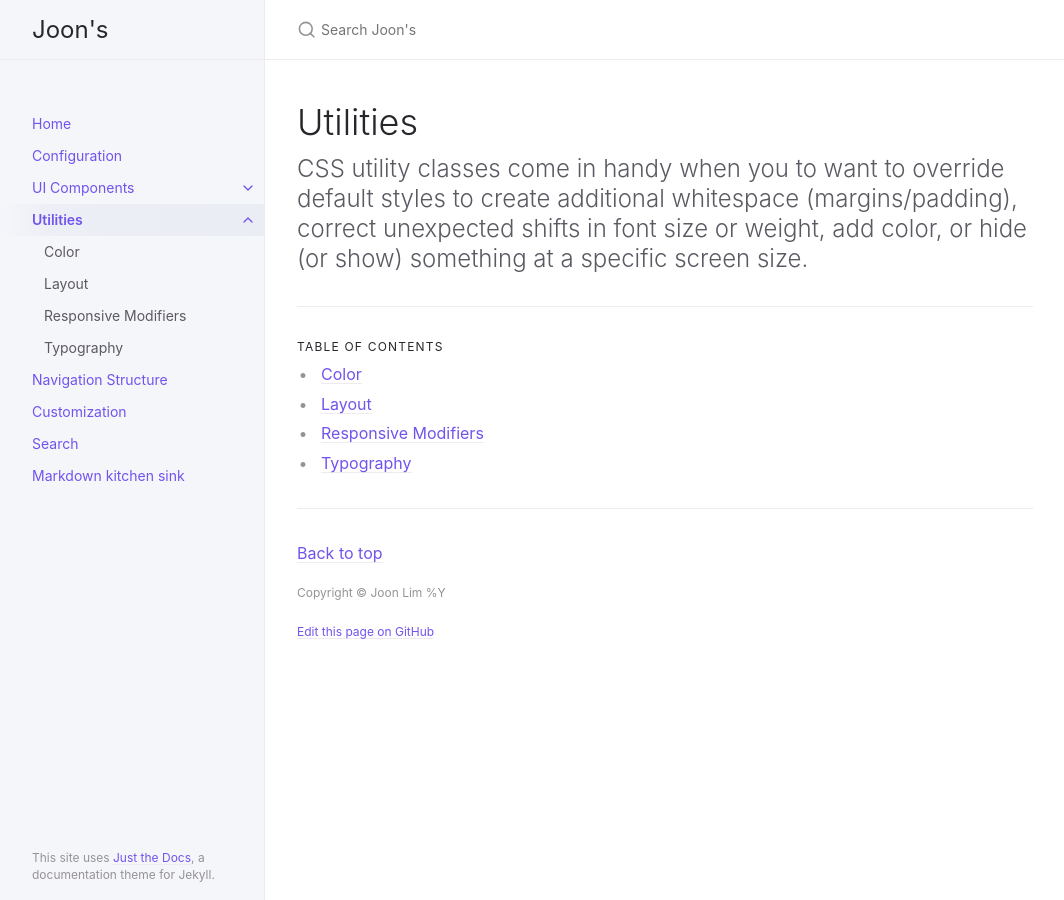
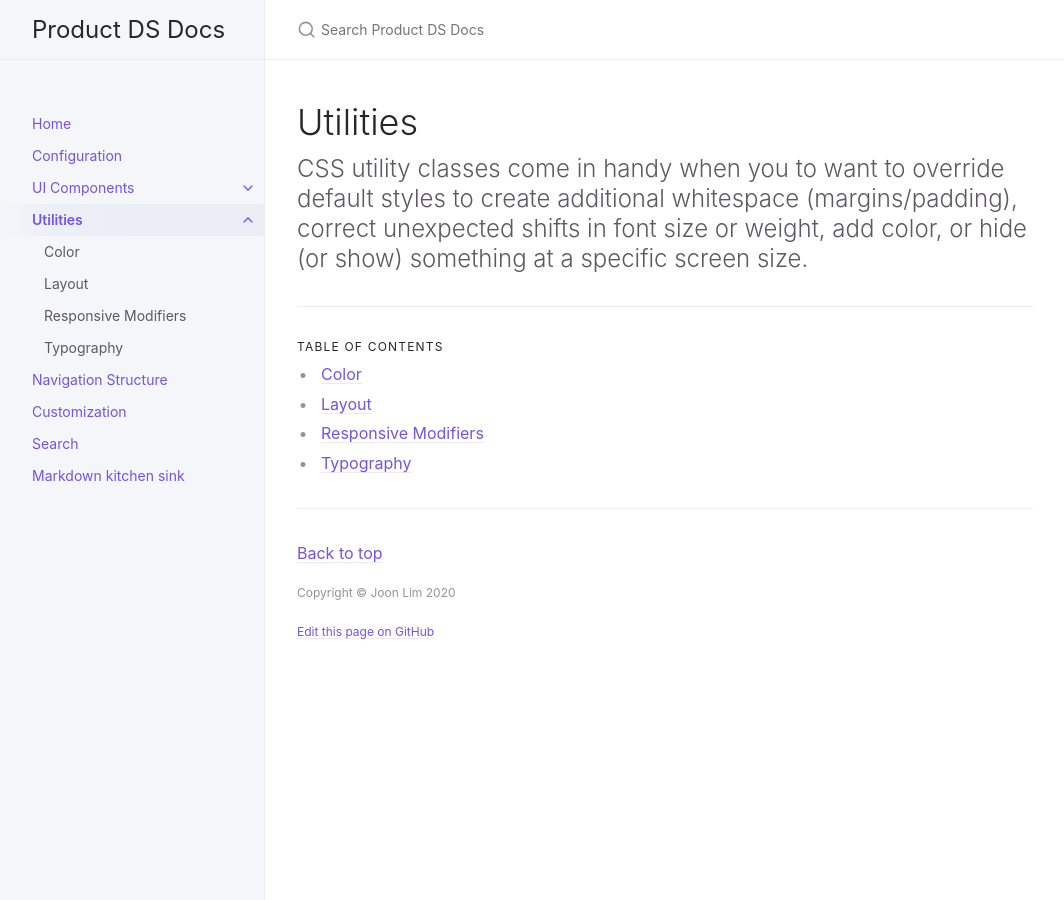
Before and after one commit to thisisjoonlim/dsdocs, a Jekyll site: the page built from docs/utilities/utilities.md, in a window 1280 px wide. Shown: the whole page, without its empty margins (107-1171 px from the left). Built offline with Jekyll 4.4.1, drawn with Linux system fonts in a browser that asks for light colours.

```diff
--- a/_config.yml
+++ b/_config.yml
@@ -13,7 +13,7 @@
 # you will see them accessed via {{ site.title }}, {{ site.github_repo }}, and so on.
 # You can create any custom variable you would like, and they will be accessible
 # in the templates via {{ site.myvariable }}.
-title: Joon's
+title: Product DS Docs
 description: Thoughts on Data, Science, and Engineering
 baseurl: "/thoughts" # the subpath of your site, e.g. /blog
 url: "https://thisisjoonlim.github.io" # the base hostname & protocol for your site, e.g. http://example.com
@@ -68,7 +68,7 @@ nav_sort: case_insensitive # default, equivalent to nil
 back_to_top: true
 back_to_top_text: "Back to top"
 
-footer_content: "Copyright &copy; Joon Lim %Y</a>"
+footer_content: "Copyright &copy; Joon Lim 2020</a>"
 
 # Footer last edited timestamp
 last_edit_timestamp: true # show or hide edit time - page must have `last_modified_date` defined in the frontmatter
--- a/_layouts/default.html
+++ b/_layouts/default.html
@@ -50,9 +50,6 @@ layout: table_wrappers
     <nav role="navigation" aria-label="Main" id="site-nav" class="site-nav">
       {% include nav.html %}
     </nav>
-    <footer class="site-footer">
-      This site uses <a href="https://github.com/pmarsceill/just-the-docs">Just the Docs</a>, a documentation theme for Jekyll.
-    </footer>
   </div>
   <div class="main" id="top">
     <div id="main-header" class="main-header">
```
Also changed, not shown: index.md (+11 -0 lines), LICENSE.txt (deleted).
